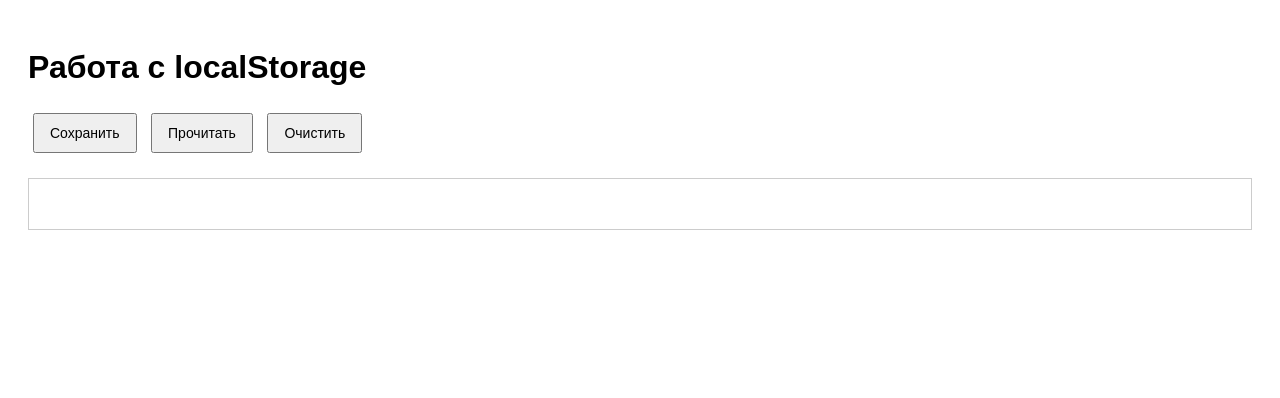
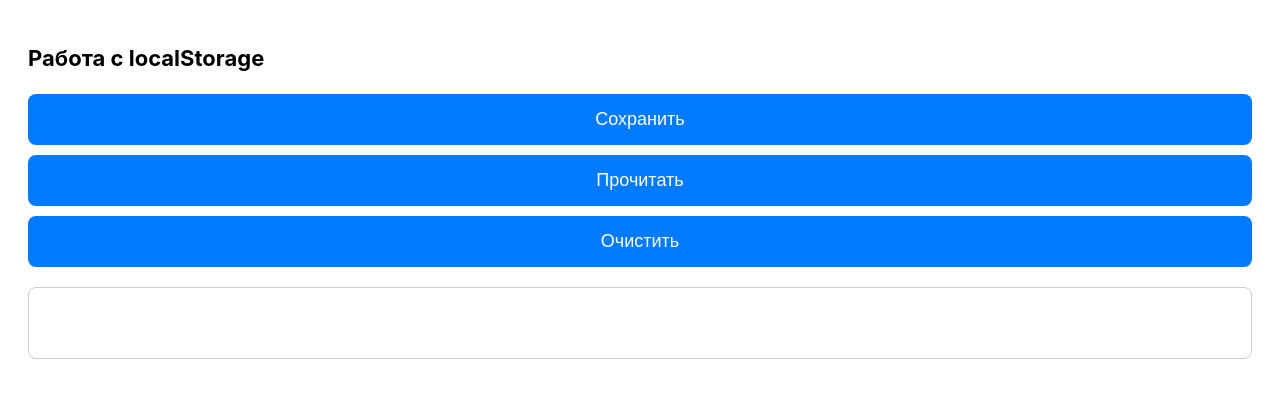
Before and after one commit to Touteki/localstorage-test, a plain HTML site: page index.html in a window 1280 px wide. Drawn offline with Linux system fonts and the light colour scheme.

Commit message:
no message

```diff
--- a/index.html
+++ b/index.html
@@ -2,22 +2,40 @@
 <html lang="ru">
 <head>
   <meta charset="UTF-8">
+  <meta name="viewport" content="width=device-width, initial-scale=1.0">
   <title>LocalStorage demo</title>
   <style>
     body {
-      font-family: sans-serif;
+      font-family: -apple-system, BlinkMacSystemFont, "Segoe UI", Roboto, sans-serif;
       padding: 20px;
+      font-size: 18px;
+      line-height: 1.4;
+    }
+    h1 {
+      font-size: 22px;
+      margin-bottom: 20px;
     }
     button {
-      margin: 5px;
-      padding: 10px 15px;
-      font-size: 14px;
+      display: block;
+      width: 100%;
+      margin: 10px 0;
+      padding: 15px;
+      font-size: 18px;
+      border-radius: 8px;
+      border: none;
+      background-color: #007aff;
+      color: white;
+    }
+    button:active {
+      background-color: #005bb5;
     }
     #output {
       margin-top: 20px;
-      padding: 10px;
+      padding: 15px;
       border: 1px solid #ccc;
-      min-height: 30px;
+      border-radius: 8px;
+      font-size: 18px;
+      min-height: 40px;
     }
   </style>
 </head>
```
